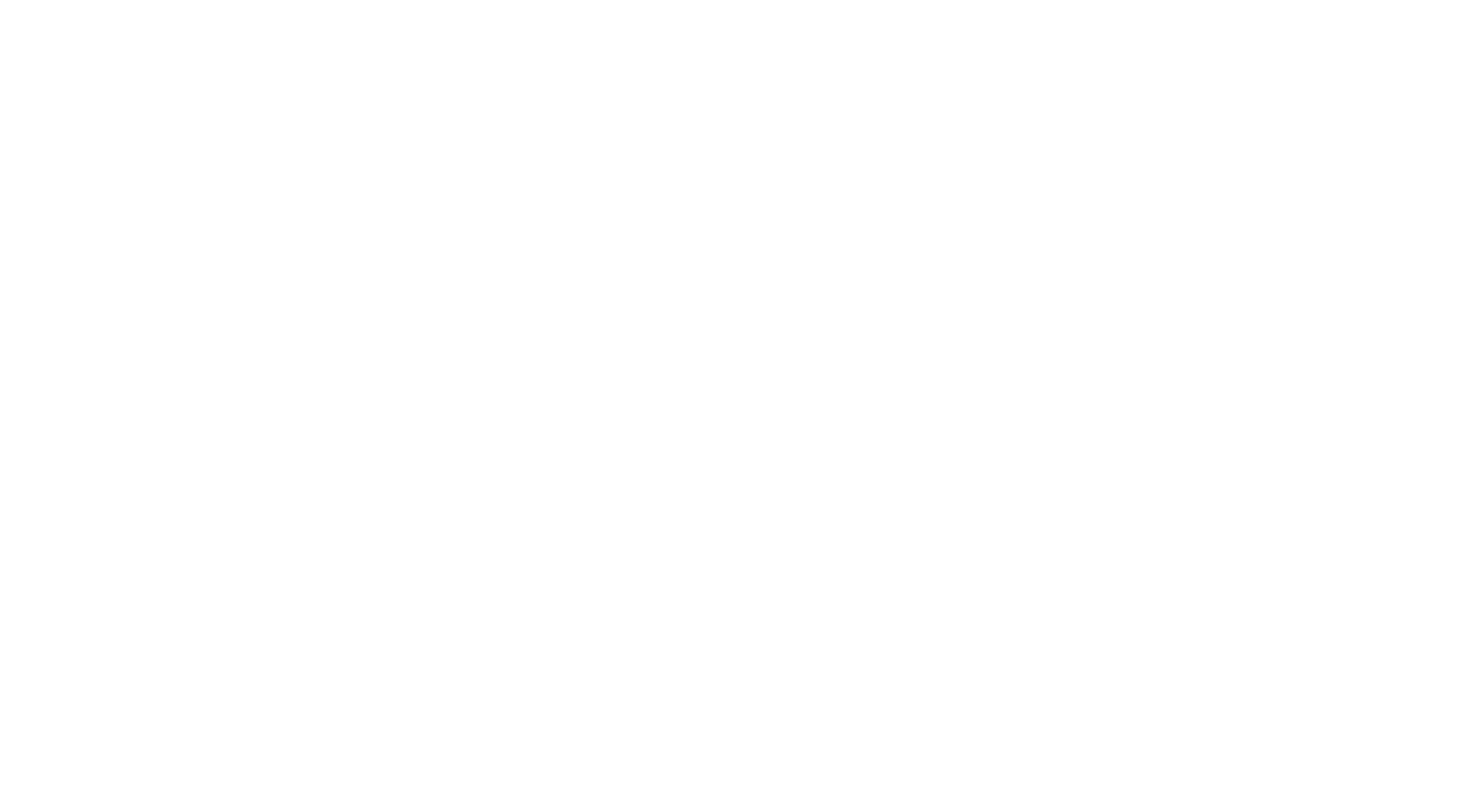
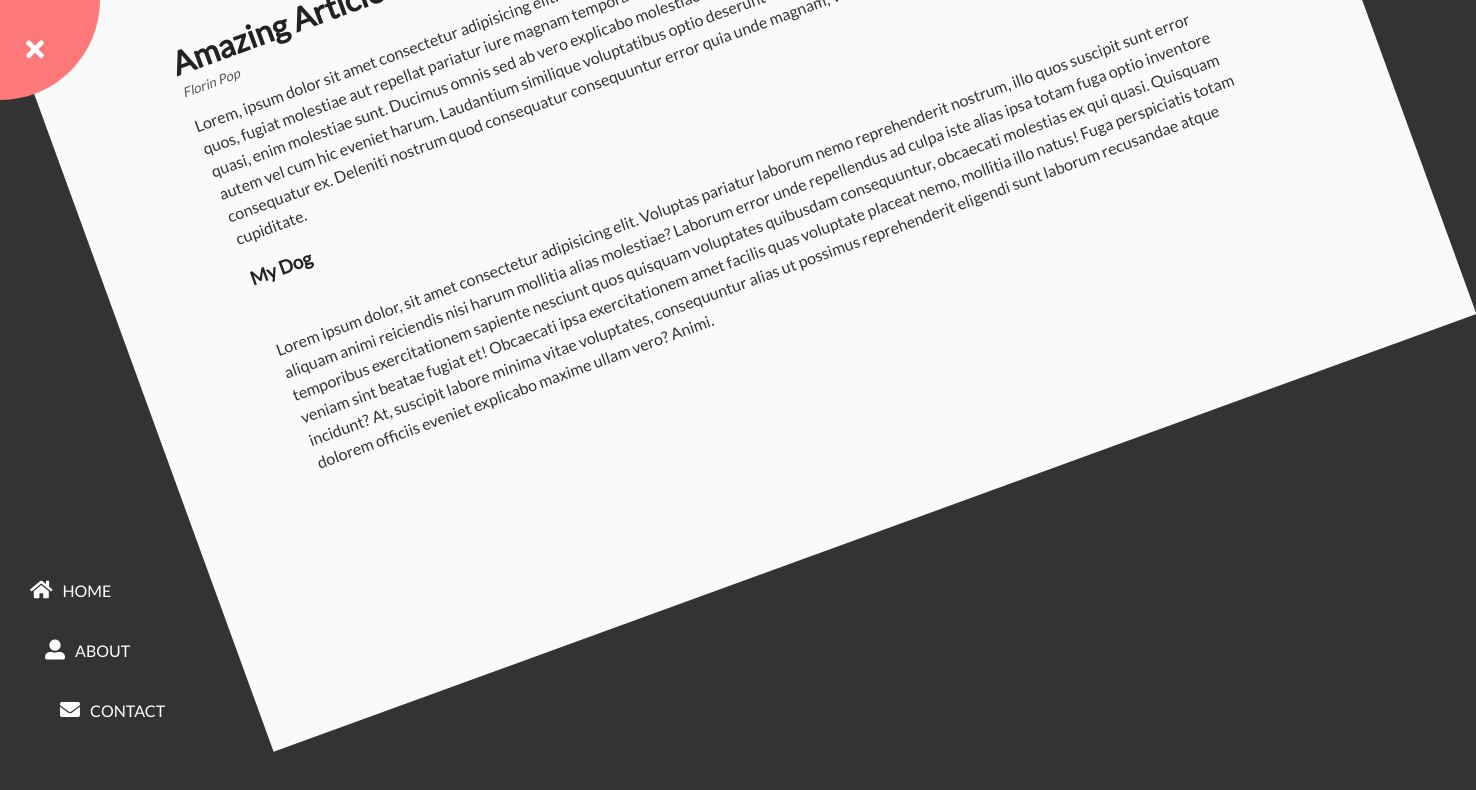
Before and after one commit to AaronDreyer/Rotating-Navigation, a plain HTML site: page index.html in a window 1280 px wide. Shown: the whole page, 1476 px wide, since content can reach past the window. Drawn offline with Linux system fonts and the light colour scheme.

Commit message:
Final Product
Need to figure out how to open application with menu closed.

```diff
--- a/assets/script.js
+++ b/assets/script.js
@@ -0,0 +1,8 @@
+const open = document.getElementById("open")
+const close = document.getElementById("close")
+const container = document.querySelector(".container")
+
+open.addEventListener("click", () => container.classList.add("show-nav"))
+
+
+close.addEventListener("click", () => container.classList.remove("show-nav"))
--- a/assets/style.css
+++ b/assets/style.css
@@ -0,0 +1,134 @@
+@import url("https://fonts.googleapis.com/css?family=Lato&display=swap");
+
+* {
+    box-sizing: border-box;
+}
+
+body {
+    font-family: "Lato", sans-serif;
+    background-color: #333;
+    color: #222;
+    overflow-x: hidden;
+    margin: 0;
+}
+
+.container {
+    background-color: #fafafa;
+    transform-origin: top left;
+    transition: transform 0.5s linear;
+    width: 100vw;
+    min-height: 100vh;
+    padding: 50px;
+}
+
+.container.show-nav {
+    transform: rotate(-20deg);
+}
+
+.circle-container {
+    position: fixed;
+    top: -100px;
+    left: -100px;
+}
+
+.circle {
+    background-color: #ff7979;
+    height: 200px;
+    width: 200px;
+    border-radius: 50%;
+    position: relative;
+    transition: transform 0.5s linear;
+}
+
+.container.show-nav .circle {
+    transform: rotate(-70deg);
+}
+
+.circle button {
+    cursor: pointer;
+    position: absolute;
+    top: 50%;
+    left: 50%;
+    height: 100px;
+    background: transparent;
+    border: 0;
+    font-size: 26px;
+    color: white;
+}
+
+.circle button:focus {
+    outline: none;
+}
+
+.circle button#open {
+    left: 60%;
+}
+
+.circle button#close {
+    top: 60%;
+    transform: rotate(90deg);
+    transform-origin: top left;
+}
+
+.container.show-nav + nav li {
+    transform: translateX(0);
+    transition-delay: 0.3s;
+}
+
+nav {
+    position: fixed;
+    bottom: 40px;
+    left: 0;
+    z-index: 100;
+}
+
+nav ul {
+    list-style-type: none;
+    padding-left: 30px;
+}
+
+nav ul li {
+    text-transform: uppercase;
+    color: #fff;
+    margin: 40px 0;
+    transform: translateX(-100%);
+    transition: trasnform 0.4s ease-in;
+}
+
+nav ul li i {
+    font-size: 20px;
+    margin-right: 10px;
+}
+
+nav ul li + li {
+    margin-left: 15px;
+     transform: translateX(-150%);
+}
+
+nav ul li + li + li {
+    margin-left: 30px;
+     transform: translateX(-200%);
+}
+
+.content img {
+    max-width: 100%;
+}
+
+.content {
+    max-width: 1000px;
+    margin: 50px auto;
+}
+
+.content h1 {
+    margin: 0;
+}
+
+.content small {
+    color: #555;
+    font-style: italic;
+}
+
+.content p {
+    color: #333;
+    line-height: 1.5;
+}
--- a/index.html
+++ b/index.html
@@ -5,12 +5,43 @@
 <head>
     <meta charset="UTF-8"/>
     <meta name="viewport" content="width=device-width, initial-scale=1.0"/>
+    <link rel="stylesheet" href="https://cdnjs.cloudflare.com/ajax/libs/font-awesome/5.14.0/css/all.min.css" integrity="sha512-1PKOgIY59xJ8Co8+NE6FZ+LOAZKjy+KY8iq0G4B3CyeY6wYHN3yt9PW0XpSriVlkMXe40PTKnXrLnZ9+fkDaog==" crossorigin="anonymous"/>
     <link rel="stylesheet" href="./assets/style.css"/>
     <title>Rotating Navigation</title>
 </head>
 <body>
+<div class="container show-nav">
+    <div class="circle-container">
+        <div class="circle">
+            <button id="close">
+                <i class="fas fa-times"></i>
+            </button>
+            <button id="open">
+                <i class="fas fa-bars"></i>
+            </button>
+        </div>
+    </div>
 
+    <div class="content">
+        <h1>Amazing Article</h1>
+        <small>Florin Pop</small>
+        <p>Lorem, ipsum dolor sit amet consectetur adipisicing elit. Qui facere adipisci voluptas ea ad deserunt illo animi, eveniet, cupiditate voluptates ipsa quos, fugiat molestiae aut repellat pariatur iure magnam tempora eligendi suscipit iusto delectus ab iste? Iste nesciunt praesentium hic deserunt quasi, enim molestiae sunt. Ducimus omnis sed ab vero explicabo molestiae ipsum et mollitia, optio fugit, nemo quibusdam id sequi possimus. Sit autem vel cum hic eveniet harum. Laudantium similique voluptatibus optio deserunt nam ipsa dicta expedita sit cupiditate! Nostrum, consequatur ex. Deleniti nostrum quod consequatur consequuntur error quia unde magnam, veniam, libero neque non veritatis? Distinctio, ea cupiditate.</p>
 
+        <h3>My Dog</h3>
+        <img src="" alt=""/>
+        <p>Lorem ipsum dolor, sit amet consectetur adipisicing elit. Voluptas pariatur laborum nemo reprehenderit nostrum, illo quos suscipit sunt error aliquam animi reiciendis nisi harum mollitia alias molestiae? Laborum error unde repellendus ad culpa iste alias ipsa totam fuga optio inventore temporibus exercitationem sapiente nesciunt quos quisquam voluptates quibusdam consequuntur, obcaecati molestias ex qui quasi. Quisquam veniam sint beatae fugiat et! Obcaecati ipsa exercitationem amet facilis quas voluptate placeat nemo, mollitia illo natus! Fuga perspiciatis totam incidunt? At, suscipit labore minima vitae voluptates, consequuntur alias ut possimus reprehenderit eligendi sunt laborum recusandae atque dolorem officiis eveniet explicabo maxime ullam vero? Animi.</p>
+    </div>
+</div>
+
+<nav>
+    <ul>
+        <li><i class="fas fa-home"></i>Home</li>
+        <li><i class="fas fa-user-alt"></i>About</li>
+        <li><i class="fas fa-envelope"></i>Contact</li>
+    </ul>
+</nav>
+
+<script src="./assets/script.js"></script>
 </body>
 
 
```
Also changed, not shown: 1 other file.
